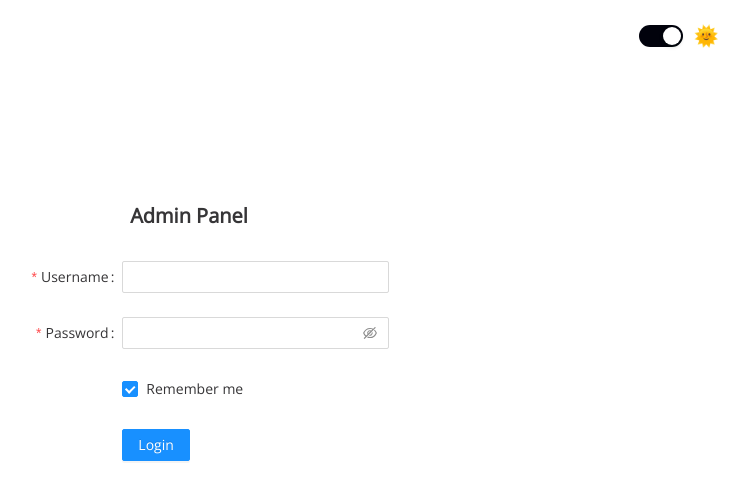
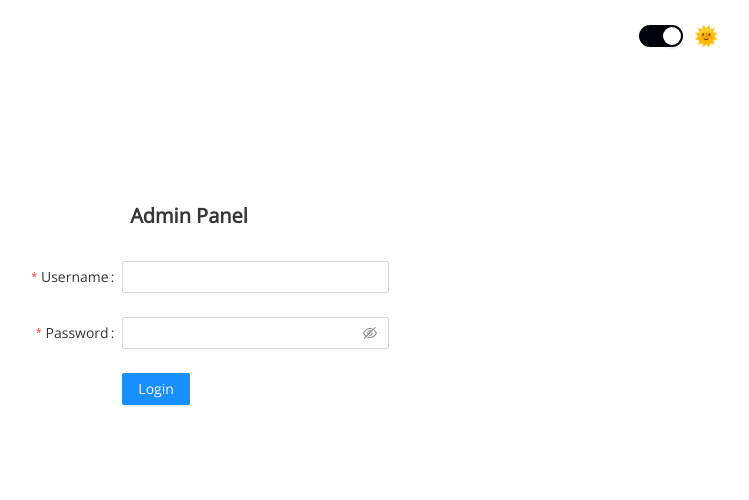
Before and after one commit to kzinthant-d3v/medical-ecommerce, a Next.js app: page /admin/login in a window 1280 px wide. Shown: the top 500 px of the page, without its empty margins (451-1200 px from the left). Built offline with nearby package versions, Linux system fonts and the light colour scheme; no server answers.

Commit message:
auth fix

```diff
--- a/pages/admin/login.tsx
+++ b/pages/admin/login.tsx
@@ -1,5 +1,5 @@
-import React, { useEffect } from 'react';
-import { Form, Input, Button, Checkbox } from 'antd';
+import React, { useEffect, useState } from 'react';
+import { Form, Input, Button } from 'antd';
 import styled from 'styled-components';
 import { parseCookies } from '../../utils/cookieParser';
 import { useDispatch } from 'react-redux';
@@ -7,7 +7,6 @@ import { changeToDark, changeToLight } from '../../redux/modeSlices';
 import SwitchMode from '../../components/switch';
 import { MainLayout } from '../../components/layouts/MainLayout';
 import { login } from '../../services/AuthService';
-import firebase from '../../firebase/config';
 import { useRouter } from 'next/router';
 
 const LoginForm = styled.div`
@@ -24,18 +23,13 @@ const Title = styled.p`
 
 export default function Login({ storedMode }: { storedMode: { mode: string } }): JSX.Element {
   const dispatch = useDispatch();
+  const [error, setError] = useState('');
   const router = useRouter();
   useEffect(() => {
     if (storedMode.mode === 'light') {
       dispatch(changeToLight());
     } else if (storedMode.mode === 'dark') {
       dispatch(changeToDark());
-    }
-  });
-
-  firebase.auth().onAuthStateChanged(function (user) {
-    if (user && user.displayName === 'admin') {
-      router.push('/admin/home');
     }
   });
 
@@ -46,8 +40,10 @@ export default function Login({ storedMode }: { storedMode: { mode: string } }):
   const tailLayout = {
     wrapperCol: { offset: 8, span: 16 },
   };
-  const onFinish = (values): void => {
-    login(values.username, values.password);
+  const onFinish = async (values): Promise<void> => {
+    const user = await login(values.username, values.password);
+    if (user.user && user.user.displayName === 'admin') router.push('/admin/home');
+    else setError('Email or Password is wrong!');
   };
 
   const onFinishFailed = (errorInfo): void => {
@@ -82,11 +78,9 @@ export default function Login({ storedMode }: { storedMode: { mode: string } }):
             >
               <Input.Password />
             </Form.Item>
-
-            <Form.Item {...tailLayout} name="remember" valuePropName="checked">
-              <Checkbox>Remember me</Checkbox>
-            </Form.Item>
-
+            {error && (
+              <p style={{ color: 'red', textAlign: 'center', marginLeft: '50px' }}>{error}</p>
+            )}
             <Form.Item {...tailLayout}>
               <Button type="primary" htmlType="submit">
                 Login
--- a/services/AuthService.ts
+++ b/services/AuthService.ts
@@ -7,7 +7,6 @@ export async function login(email: string, password: string) {
     console.log(user);
     return user;
   } catch (error) {
-    console.log(error);
     return error.message;
   }
 }
```
Also changed, not shown: components/Nav.tsx (+5 -7 lines), components/layouts/AdminLayout.tsx (+15 -2 lines).
